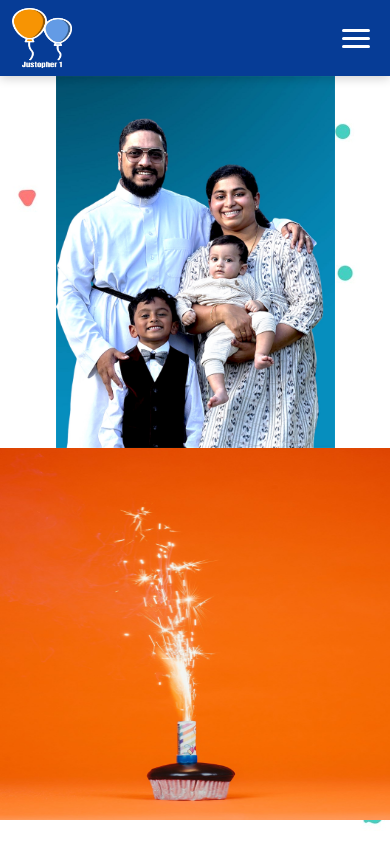
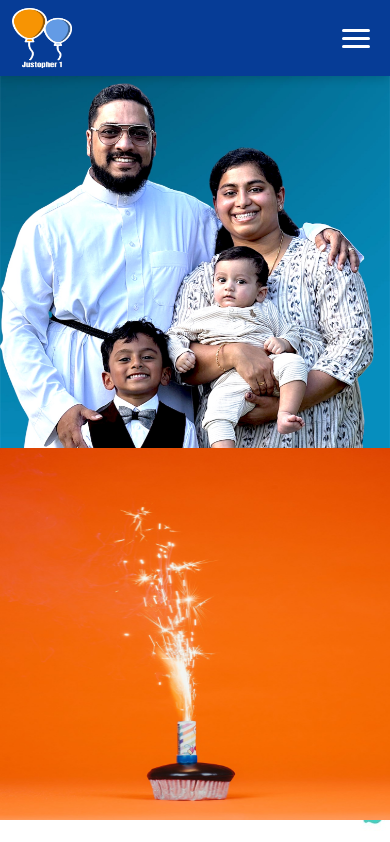
Before and after one commit to joshinsam7/rsvpproject, a React (Vite) app: page / in a window 390 px wide. Shown: the top 842 px of the page. Built offline with nearby package versions, Linux system fonts and the light colour scheme.

Commit message:
Fixed for different devices

```diff
--- a/src/App.css
+++ b/src/App.css
@@ -1190,8 +1190,7 @@ section h3 {
 
 @media (min-width: 360px) and (max-width: 768px) {
   .home-hero__img {
-    object-fit: scale-down;
-    object-position: center;
-
+    object-fit: cover;
+    object-position: 50% 35%; /* 50% horizontal, 20% vertical */
   }
 }
```
